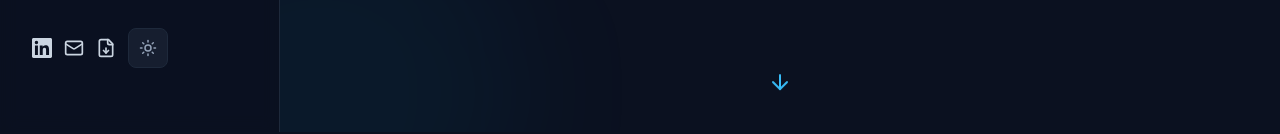
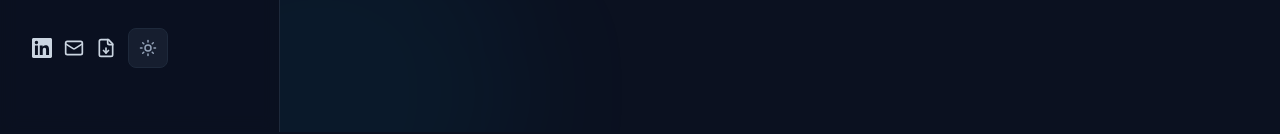
Before and after one commit to PramodGurudath31/portfolio, a Next.js app: page / in a window 1280 px wide. Shown: the part 668-802 px from the top of the page. Built offline with nearby package versions, Linux system fonts and the light colour scheme.

Commit message:
removed arrow

```diff
--- a/src/components/sections/Hero.tsx
+++ b/src/components/sections/Hero.tsx
@@ -88,7 +88,6 @@ export function Hero() {
         className="absolute bottom-8 left-1/2 -translate-x-1/2 text-accent animate-bounce"
         aria-label="Scroll to about section"
       >
-        <ArrowDown size={24} />
       </motion.a>
     </section>
   );
```
